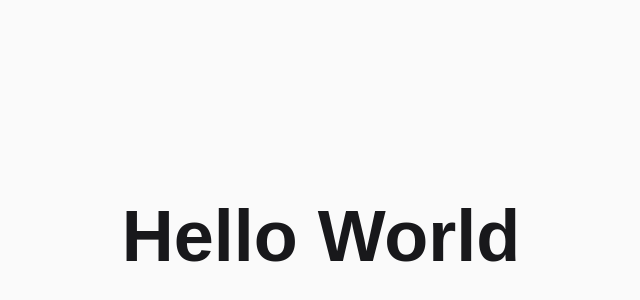
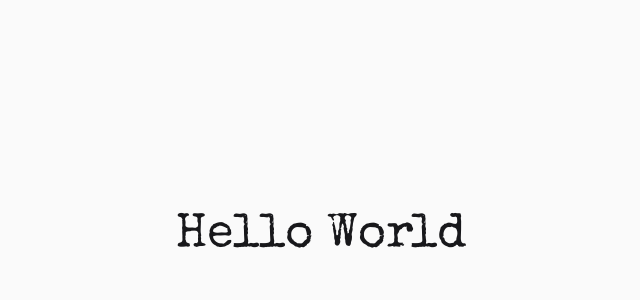
Before and after one commit to jnewc126/FeedbackLoops, a Next.js app: page / in a window 1280 px wide. Shown: the part 164-464 px from the top of the page, without its empty margins (319-959 px from the left). Built offline with nearby package versions, Linux system fonts and the light colour scheme.

Commit message:
Update homepage to Hello World

```diff
--- a/app/page.tsx
+++ b/app/page.tsx
@@ -1,7 +1,29 @@
+"use client";
+
+import { useEffect, useState } from "react";
+import { Special_Elite } from "next/font/google";
+
+const typewriterFont = Special_Elite({ weight: "400", subsets: ["latin"] });
+
 export default function Home() {
+  const fullText = "Hello World";
+  const [text, setText] = useState("");
+
+  useEffect(() => {
+    let index = 0;
+    const interval = setInterval(() => {
+      index++;
+      setText(fullText.slice(0, index));
+      if (index === fullText.length) clearInterval(interval);
+    }, 500);
+    return () => clearInterval(interval);
+  }, []);
+
   return (
       <div className="flex min-h-screen items-center justify-center bg-zinc-50">
-        <h1 className="text-7xl font-bold text-zinc-900">Hello World</h1>
+        <h1 className={`${typewriterFont.className} text-5xl font-bold text-zinc-900`}>
+          {text}
+        </h1>
       </div>
   );
 }
```
